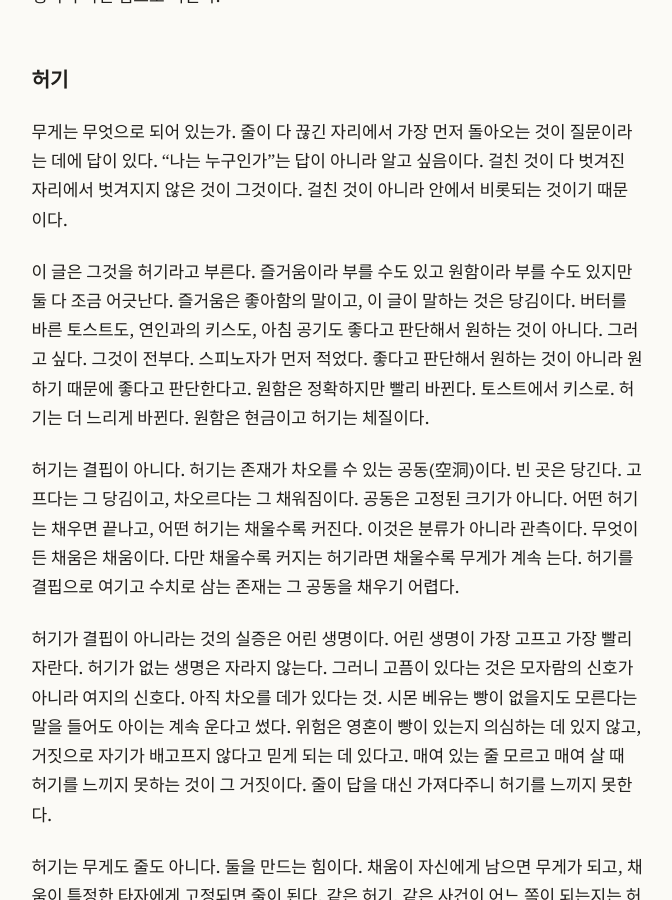
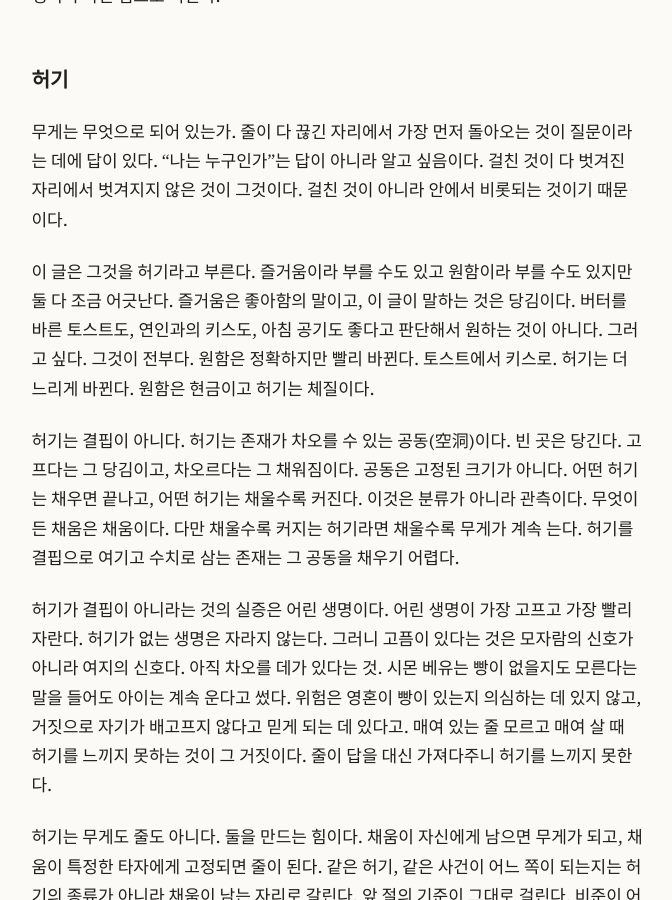
Before and after one commit to nonasking/essays, a Jekyll site: the page built from weight-and-ties/index.md, in a window 1280 px wide and 900 px high, scrolled down 3725 px. Shown: the whole window, without its empty margins (303-975 px from the left). Built offline with Jekyll 4.4.1, drawn with Linux system fonts in a browser that asks for light colours; our own code applies the rules of GitHub Pages for plain Markdown files; some of the changed text lies outside the part shown.

Commit message:
Weight and Ties: remove Spinoza citation (KR/EN)
Co-Authored-By: Claude Opus 5.5 <noreply@anthropic.com>
Claude-Session: https://claude.ai/code/session_01761YbdfwLqfojnJWnXHuHc

```diff
--- a/weight-and-ties/index.md
+++ b/weight-and-ties/index.md
@@ -65,7 +65,7 @@ description: 허기는 결핍이 아니라 존재가 차오를 수 있는 공동
 
 무게는 무엇으로 되어 있는가. 줄이 다 끊긴 자리에서 가장 먼저 돌아오는 것이 질문이라는 데에 답이 있다. "나는 누구인가"는 답이 아니라 알고 싶음이다. 걸친 것이 다 벗겨진 자리에서 벗겨지지 않은 것이 그것이다. 걸친 것이 아니라 안에서 비롯되는 것이기 때문이다.
 
-이 글은 그것을 허기라고 부른다. 즐거움이라 부를 수도 있고 원함이라 부를 수도 있지만 둘 다 조금 어긋난다. 즐거움은 좋아함의 말이고, 이 글이 말하는 것은 당김이다. 버터를 바른 토스트도, 연인과의 키스도, 아침 공기도 좋다고 판단해서 원하는 것이 아니다. 그러고 싶다. 그것이 전부다. 스피노자가 먼저 적었다. 좋다고 판단해서 원하는 것이 아니라 원하기 때문에 좋다고 판단한다고. 원함은 정확하지만 빨리 바뀐다. 토스트에서 키스로. 허기는 더 느리게 바뀐다. 원함은 현금이고 허기는 체질이다.
+이 글은 그것을 허기라고 부른다. 즐거움이라 부를 수도 있고 원함이라 부를 수도 있지만 둘 다 조금 어긋난다. 즐거움은 좋아함의 말이고, 이 글이 말하는 것은 당김이다. 버터를 바른 토스트도, 연인과의 키스도, 아침 공기도 좋다고 판단해서 원하는 것이 아니다. 그러고 싶다. 그것이 전부다. 원함은 정확하지만 빨리 바뀐다. 토스트에서 키스로. 허기는 더 느리게 바뀐다. 원함은 현금이고 허기는 체질이다.
 
 허기는 결핍이 아니다. 허기는 존재가 차오를 수 있는 공동(空洞)이다. 빈 곳은 당긴다. 고프다는 그 당김이고, 차오르다는 그 채워짐이다. 공동은 고정된 크기가 아니다. 어떤 허기는 채우면 끝나고, 어떤 허기는 채울수록 커진다. 이것은 분류가 아니라 관측이다. 무엇이든 채움은 채움이다. 다만 채울수록 커지는 허기라면 채울수록 무게가 계속 는다. 허기를 결핍으로 여기고 수치로 삼는 존재는 그 공동을 채우기 어렵다.
 
@@ -113,7 +113,7 @@ description: 허기는 결핍이 아니라 존재가 차오를 수 있는 공동
 
 이 글의 출발은 관찰 하나였다. 즐거움에 위계를 둔 사람들이 대체로 자기가 높게 치는 즐거움을 본인들이 누리고 살았다는 것. 관조하는 삶을 신적인 삶이라 부른 사람은 관조하며 살았고, 고급 쾌락과 저급 쾌락을 가른 사람은 시를 읽었고, 사무 뒤의 여가에 글을 쓴 사람이었다. 빵과 물도 배고픈 입에는 최고의 쾌락이라고 쓴 사람은 정원에서 검소하게 살았다. 서열을 매긴 사람은 거의 예외 없이 자기 삶을 꼭대기에 놓았다. 니체는 이것을 방법으로 삼았다. 지금까지의 모든 위대한 철학은 그 저자의 자기 고백이자 일종의 의도하지 않은, 스스로도 알아채지 못한 회고록이었다고.
 
-기원이 수상하다고 주장이 틀린 것은 아니다. 이 관찰은 반박이 아니라 의심의 근거다. 스피노자는 렌즈를 깎아 살면서 신에 대한 지성적 사랑을 가장 높이 쳤다. 렌즈 깎는 즐거움이 그 아래라고 정한 것은 그 자신이었고, 그 서열은 그의 것이다. 각자의 즐거움은 각자의 것이다. 오류는 그 판정에 있지 않고, 판정을 남에게 집행하는 데에만 있다.
+기원이 수상하다고 주장이 틀린 것은 아니다. 이 관찰은 반박이 아니라 의심의 근거다. 각자의 즐거움은 각자의 것이다. 오류는 그 판정에 있지 않고, 판정을 남에게 집행하는 데에만 있다.
 
 카뮈의 뫼르소가 이 자리에 있다. 어머니의 관 곁에서 밤을 새며 그는 카페오레를 마시고 담배를 피웠고, 장례를 치른 이튿날 바다에 가서 여자를 만났다. 재판은 살인보다 그 일을 다뤘다. 검사는 그가 범죄자의 마음으로 어머니를 묻었다고 했다. 카뮈는 뒷날 서문에서, 오래전 이 소설을 한 문장으로 요약한 적이 있다며 그 문장을 다시 적었다. 우리 사회에서 어머니의 장례식에서 울지 않는 사람은 사형을 선고받을 위험이 있다. 뫼르소는 셈하지 않았다. 슬픔이 커피보다 위라는 서열을 쥐지 않았고, 쥐지 않은 것을 연기하지도 않았다. 그는 읽히지 않았고, 읽히지 않는 이에게 사회는 제 서열을 집행했다. 그가 느끼지 않은 것은 아니다. 감옥에서 그는 바다와 담배와 여자의 몸을 그리워했고, 신을 권하는 사제에게 그 확신 중 어느 하나도 여자의 머리카락 한 올만 한 값어치가 없다고 했다. 사제가 다녀간 밤에 그는 세계의 다정한 무관심 앞에서 모든 것을 다시 살 준비가 되었다고 느꼈다. "모든 것이 완성되도록, 내가 외로움을 덜 느낄 수 있도록, 내게 남은 소원은 다만, 내가 처형되는 날 많은 구경꾼들이 모여들어 증오의 함성으로 나를 맞아 주었으면 하는 것뿐이었다." 회한도 믿음도 자백하지 않던 이가 외로움이라는 허기는 자백했다.
 
@@ -167,6 +167,5 @@ description: 허기는 결핍이 아니라 존재가 차오를 수 있는 공동
 - Galen, L. W., & Kloet, J. D. (2011). Mental well-being in the religious and the non-religious: Evidence for a curvilinear relationship. *Mental Health, Religion & Culture*, 14(7), 673-689. doi:10.1080/13674676.2010.510829. 확신의 정도가 가름.
 - Quoidbach, J., Gilbert, D. T., & Wilson, T. D. (2013). The end of history illusion. *Science*, 339(6115), 96-98. doi:10.1126/science.1229294
 - Wegner, D. M., Schneider, D. J., Carter, S. R., III, & White, T. L. (1987). Paradoxical effects of thought suppression. *Journal of Personality and Social Psychology*, 53(1), 5-13. doi:10.1037/0022-3514.53.1.5. 백곰.
-- Spinoza, B. *Ethica* III, Prop. 9, Schol.(원하기 때문에 좋다고 판단한다); V, Prop. 32-33(신에 대한 지성적 사랑). 렌즈 연마는 Colerus(1705)의 전기.
 
 <small>*이 글은 AI와 대화한 기록들을 재료로, 나와 AI가 변증법적으로 교전해서, AI의 손을 빌려서 타이핑했다.*</small>
```
Also changed, not shown: weight-and-ties/en.md (+2 -3 lines).
